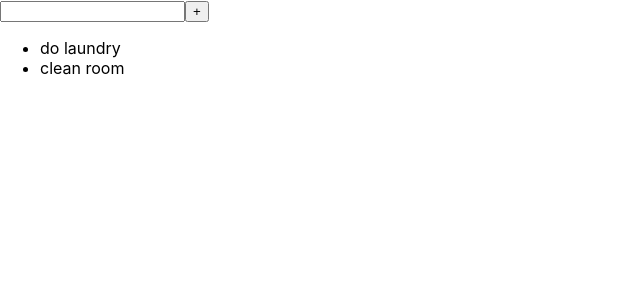
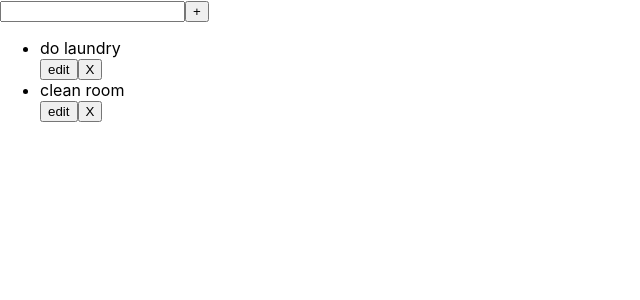
Before and after one commit to KravMaguy/multivendor-concept, a React (Create React App) app in the folder front-end/: page / in a window 1280 px wide. Shown: the top 300 px of the page, without its empty margins (0-640 px from the left). Built offline with nearby package versions, Linux system fonts and the light colour scheme.

Commit message:
uuid and delete

```diff
--- a/front-end/package.json
+++ b/front-end/package.json
@@ -9,6 +9,7 @@
     "react": "^18.2.0",
     "react-dom": "^18.2.0",
     "react-scripts": "5.0.1",
+    "uuid": "^9.0.0",
     "web-vitals": "^2.1.4"
   },
   "scripts": {
--- a/front-end/src/App.js
+++ b/front-end/src/App.js
@@ -1,4 +1,6 @@
 import { useState } from "react";
+import { v4 as uuidv4 } from "uuid";
+
 const Todos = [
   { task: "do laundry", done: false, id: 1 },
   { task: "clean room", done: true, id: 2 },
@@ -8,20 +10,28 @@ function App() {
   const [todos, setTodos] = useState([...Todos]);
   const [todo, setTodo] = useState("");
   const addTodo = () => {
-    const newTodos = [
-      ...todos,
-      { task: todo, done: false, id: todos.length + 1 },
-    ];
+    if (!todo) return;
+    const newTodos = [...todos, { task: todo, done: false, id: uuidv4() }];
     setTodos(newTodos);
+    setTodo("");
   };
-  console.log(todos);
+
+  const deleteTodo = (id) => {
+    const updatedTodos = todos.filter((todo) => todo.id !== id);
+    setTodos(updatedTodos);
+  };
+
   return (
     <div>
       <input value={todo} onChange={(e) => setTodo(e.target.value)}></input>
       <button onClick={() => addTodo(todo)}>+</button>
       <ul>
-        {todos.map((todo) => (
-          <li>{todo.task}</li>
+        {todos.map(({ id, task }) => (
+          <div key={id}>
+            <li>{task}</li>
+            <button>edit</button>
+            <button onClick={() => deleteTodo(id)}>X</button>
+          </div>
         ))}
       </ul>
     </div>
```
Also changed, not shown: 1 other file (tests, documents, lock files or other folders).
